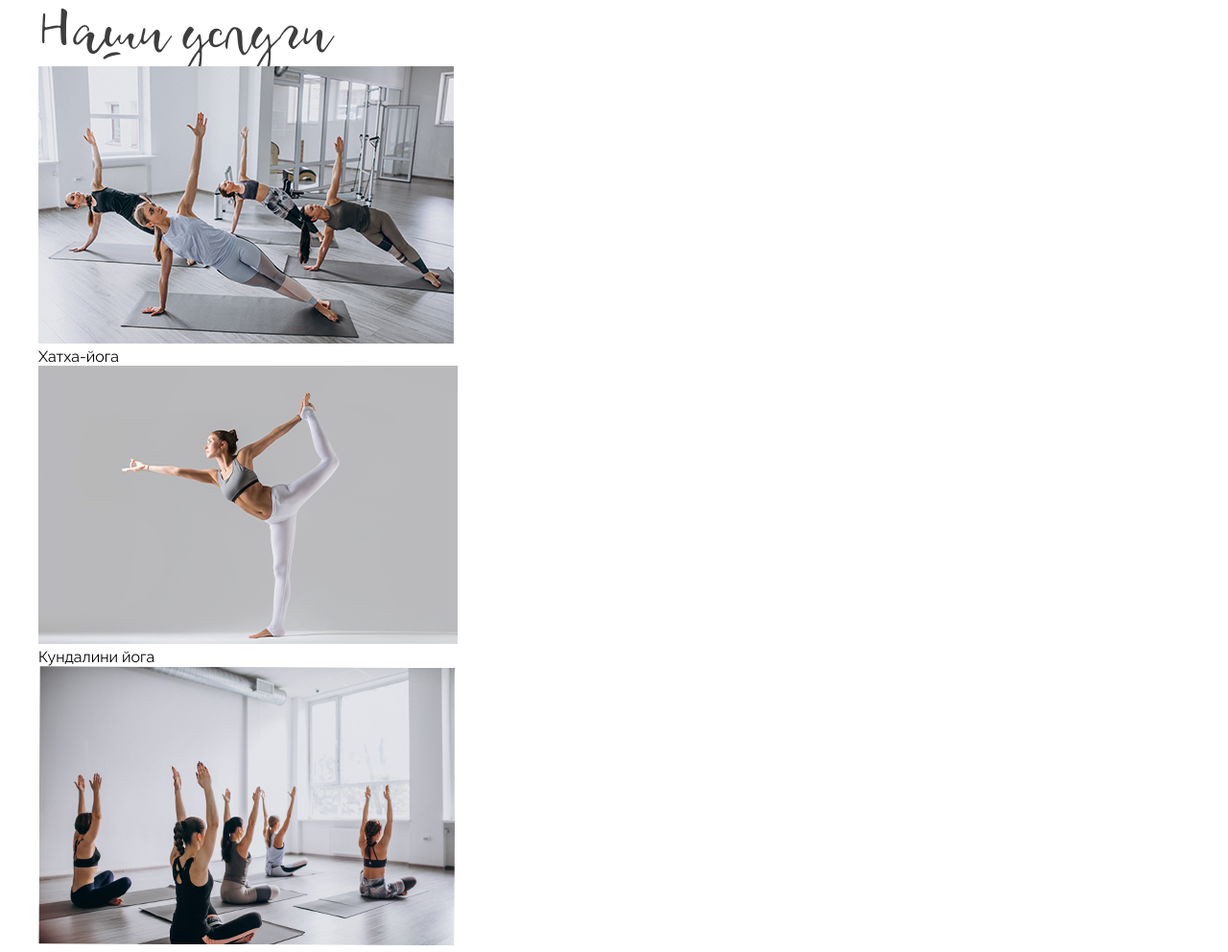
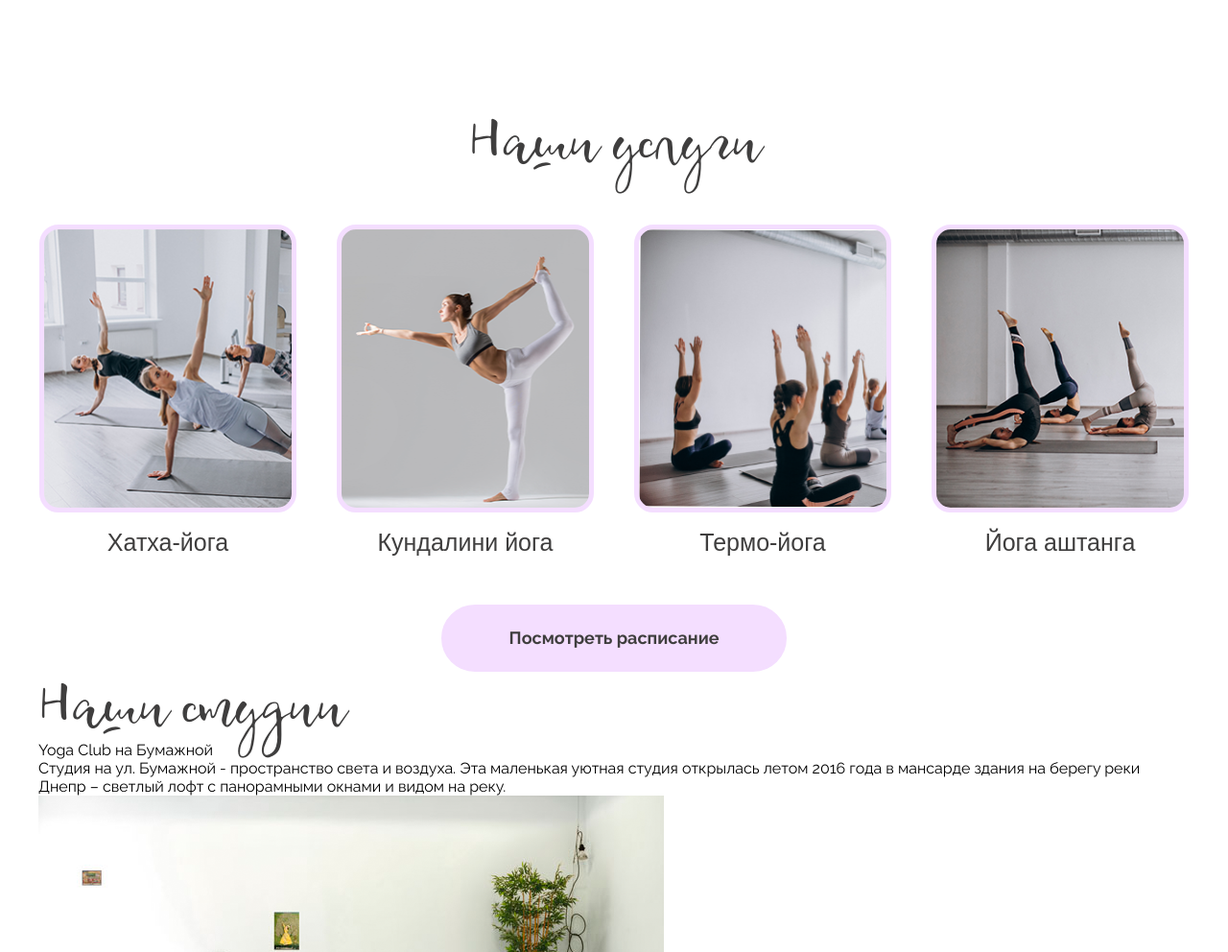
Before and after one commit to kazacoder/yoga, a website: page index.html in a window 1280 px wide. Shown: the part 2212-3204 px from the top of the page at 96% size. Drawn offline with Linux system fonts and the light colour scheme.

Commit message:
day 2 section services in progress.

```diff
--- a/index.html
+++ b/index.html
@@ -179,27 +179,20 @@
             <h2 class="common-title">Наши услуги</h2>
             <div class="services__items">
                 <div class="service-item">
-                    <div class="service-item__image">
-                        <img src="images/hatha.png" alt="Yoga photo 1">
-                    </div>
+                    <div class="service-item__image" style="background-image: url('images/hatha.png')"></div>
                     <div class="service-item__title">Хатха-йога</div>
                 </div>
                 <div class="service-item">
-                    <div class="service-item__image">
-                        <img src="images/services_kundalini.png" alt="Yoga photo 2">
-                    </div>
+                    <div class="service-item__image" style="background-image: url('images/services_kundalini.png');
+                                                            background-position: 40%"></div>
                     <div class="service-item__title">Кундалини йога</div>
                 </div>
                 <div class="service-item">
-                    <div class="service-item__image">
-                        <img src="images/services_thermo.png" alt="Yoga photo 3">
-                    </div>
+                    <div class="service-item__image" style="background-image: url('images/services_thermo.png')"></div>
                     <div class="service-item__title">Термо-йога</div>
                 </div>
                 <div class="service-item">
-                    <div class="service-item__image">
-                        <img src="images/services_ashtanga.png" alt="Yoga photo 4">
-                    </div>
+                    <div class="service-item__image" style="background-image: url('images/services_ashtanga.png')"></div>
                     <div class="service-item__title">Йога аштанга</div>
                 </div>
             </div>
--- a/src/style.scss
+++ b/src/style.scss
@@ -250,6 +250,48 @@ h1, h2, h3 {
 }
 
 
+.services {
+    padding-top: 115px;
+
+    &__container {
+        padding: 0 15px;
+        text-align: center;
+    }
+
+    &__items {
+        margin-top: 50px;
+        margin-bottom: 50px;
+        display: flex;
+        justify-content: center;
+        gap: 42px;
+        flex-wrap: wrap;
+    }
+
+    &__btn {
+        width: 360px;
+    }
+}
+
+.service-item {
+    display: flex;
+    flex-direction: column;
+    gap: 17px;
+    &__image {
+        width: 268px;
+        height: 300px;
+        box-sizing: border-box;
+        border: 5px solid rgb(244, 222, 255);
+        border-radius: 20px;
+        background-size: cover;
+    }
+    &__title {
+        font-size: 25px;
+        font-family: RalewayLight, sans-serif;
+        color: rgb(63, 62, 62);
+    }
+}
+
+
 // Slick slider styles override
 
 .slick-slide {
@@ -312,7 +354,6 @@ h1, h2, h3 {
 
 @media screen and (max-width: 800px) {
     .menu,
-    .services,
     .studies,
     .contacts
     {
```
Also changed, not shown: src/style.css, 1 other file.
